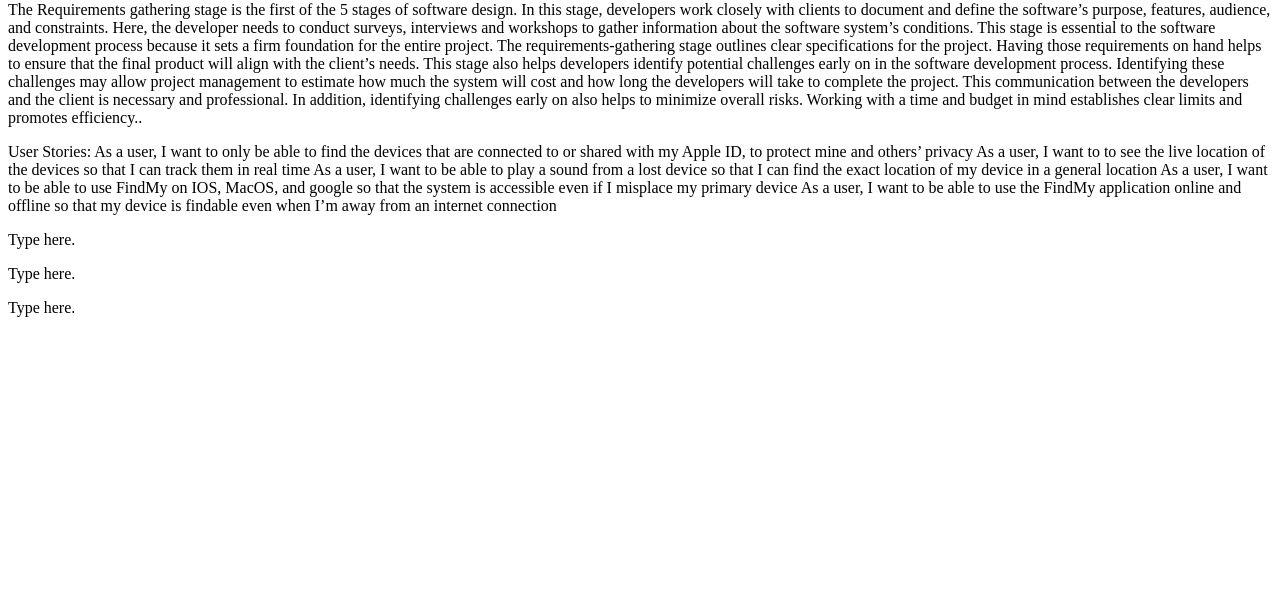
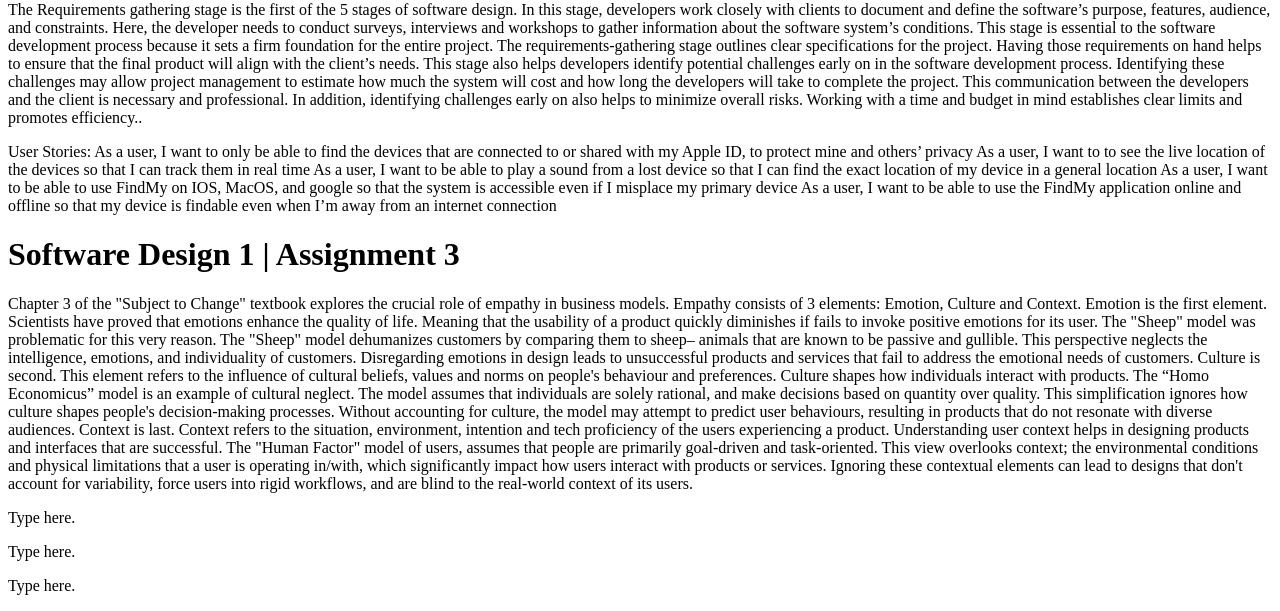
Before and after one commit to 3stherA/tokyo, a plain HTML site: page index.html in a window 1280 px wide. Shown: the part 495-1106 px from the top of the page. Before the commit the page ends 828 px from the top, so only its background shows below. Drawn offline with Linux system fonts and the light colour scheme.

Commit message:
Update index.html

```diff
--- a/index.html
+++ b/index.html
@@ -49,6 +49,22 @@
   As a user, I want to be able to play a sound from a lost device so that I can find the exact location of my device in a general location
   As a user, I want to be able to use FindMy on IOS, MacOS, and google so that the system is accessible even if I misplace my primary device
   As a user, I want to be able to use the FindMy application online and offline so that my device is findable even when I’m away from an internet connection</p>
+  <h1>Software Design 1 | Assignment 3</h1>
+  <p>Chapter 3 of the "Subject to Change" textbook explores the crucial role of empathy in business models. Empathy consists of 3 elements:
+    Emotion, Culture and Context. Emotion is the first element. Scientists have proved that emotions enhance the quality of life. Meaning that
+    the usability of a product quickly diminishes if fails to invoke positive emotions for its user. The "Sheep" model was problematic for this
+    very reason. The "Sheep" model dehumanizes customers by comparing them to sheep– animals that are known to be passive and gullible. This
+    perspective neglects the intelligence, emotions, and individuality of customers. Disregarding emotions in design leads to unsuccessful
+    products and services that fail to address the emotional needs of customers. Culture is second. This element refers to the influence of
+    cultural beliefs, values and norms on people's behaviour and preferences. Culture shapes how individuals interact with products. The “Homo
+    Economicus” model is an example of cultural neglect. The model assumes that individuals are solely rational, and make decisions based on
+    quantity over quality. This simplification ignores how culture shapes people's decision-making processes. Without accounting for culture,
+    the model may attempt to predict user behaviours, resulting in products that do not resonate with diverse audiences. Context is last. Context
+    refers to the situation, environment, intention and tech proficiency of the users experiencing a product. Understanding user context helps in
+    designing products and interfaces that are successful. The "Human Factor" model of users, assumes that people are primarily goal-driven and
+    task-oriented. This view overlooks context; the environmental conditions and physical limitations that a user is operating in/with, which
+    significantly impact how users interact with products or services. Ignoring these contextual elements can lead to designs that don't account
+    for variability, force users into rigid workflows, and are blind to the real-world context of its users.</p>
   <p>Type here.</p>
   <p>Type here.</p>
   <p>Type here.</p>
```
